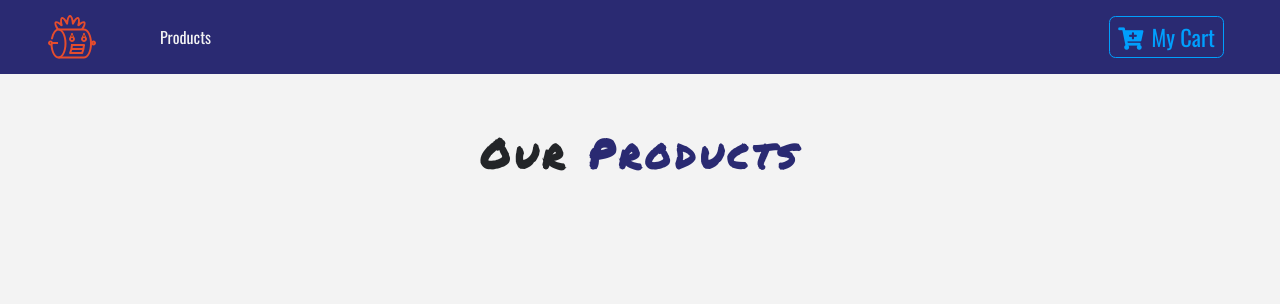
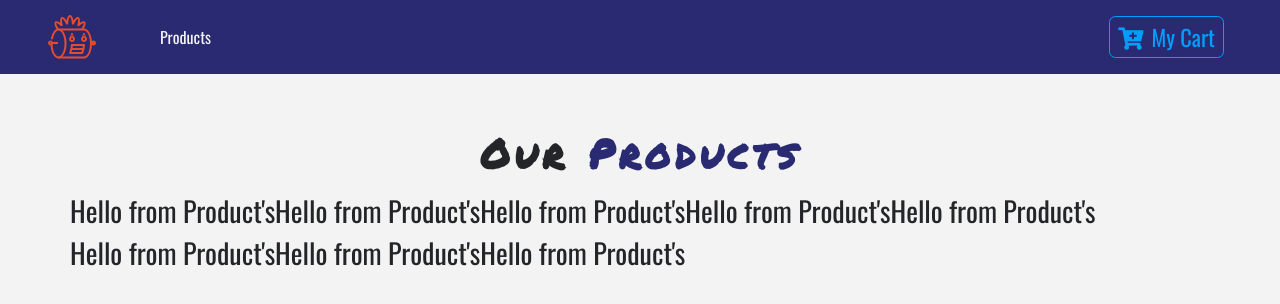
Before and after one commit to shawnb0002/React_E-commerce, a React (Create React App) app: page / in a window 1280 px wide. Shown: the top 304 px of the page. Built offline with nearby package versions, Linux system fonts and the light colour scheme.

Commit message:
updated productList and context files

```diff
--- a/src/components/productList/ProductList.js
+++ b/src/components/productList/ProductList.js
@@ -2,21 +2,29 @@
 import Product from "../product/Product";
 import Title from "../title/Title";
 import { storeProducts } from "../../data";
+import { ProductConsumer } from "../../context";
 
 class ProductList extends Component {
   state = {
     products: storeProducts
   };
   render() {
-    console.log(this.state.products);
-
     return (
       <React.Fragment>
         <div className="py-5">
           <div className="container">
             <Title name="Our" title="products" />
 
-            <div className="row" />
+            <div className="row">
+              <ProductConsumer>
+                {value => {
+                  // console.log(value)
+                  return value.products.map(product => {
+                    return <Product product={product} />;
+                  });
+                }}
+              </ProductConsumer>
+            </div>
           </div>
         </div>
       </React.Fragment>
--- a/src/context.js
+++ b/src/context.js
@@ -1,4 +1,5 @@
 import React, { Component } from "react";
+import { storeProducts, detailProduct } from "./data";
 
 const ProductContext = React.createContext();
 //Provider === Gives our application access to all of our info/data
@@ -6,9 +7,28 @@
 // to us, we do it with th consumer
 
 class ProductProvider extends Component {
+  state = {
+    products: storeProducts,
+    detailProduct: detailProduct
+  };
+
+  handleDetail = () => {
+    console.log("hello form detail");
+  };
+
+  addToCart = () => {
+    console.log("hello form add To Cart");
+  };
+
   render() {
     return (
-      <ProductContext.Provider value="Hello from context">
+      <ProductContext.Provider
+        value={{
+          ...this.state,
+          handleDetail: this.handleDetail,
+          addToCart: this.addToCart
+        }}
+      >
         {this.props.children}
       </ProductContext.Provider>
     );
--- a/src/index.js
+++ b/src/index.js
@@ -2,12 +2,15 @@
 import ReactDOM from "react-dom";
 import App from "./App";
 import { BrowserRouter as Router } from "react-router-dom";
+import { ProductProvider } from "./context";
 
 const rootElement = document.getElementById("root");
 ReactDOM.render(
-  <Router>
-    <App />
-  </Router>,
+  <ProductProvider>
+    <Router>
+      <App />
+    </Router>
+  </ProductProvider>,
 
   rootElement
 );
```
